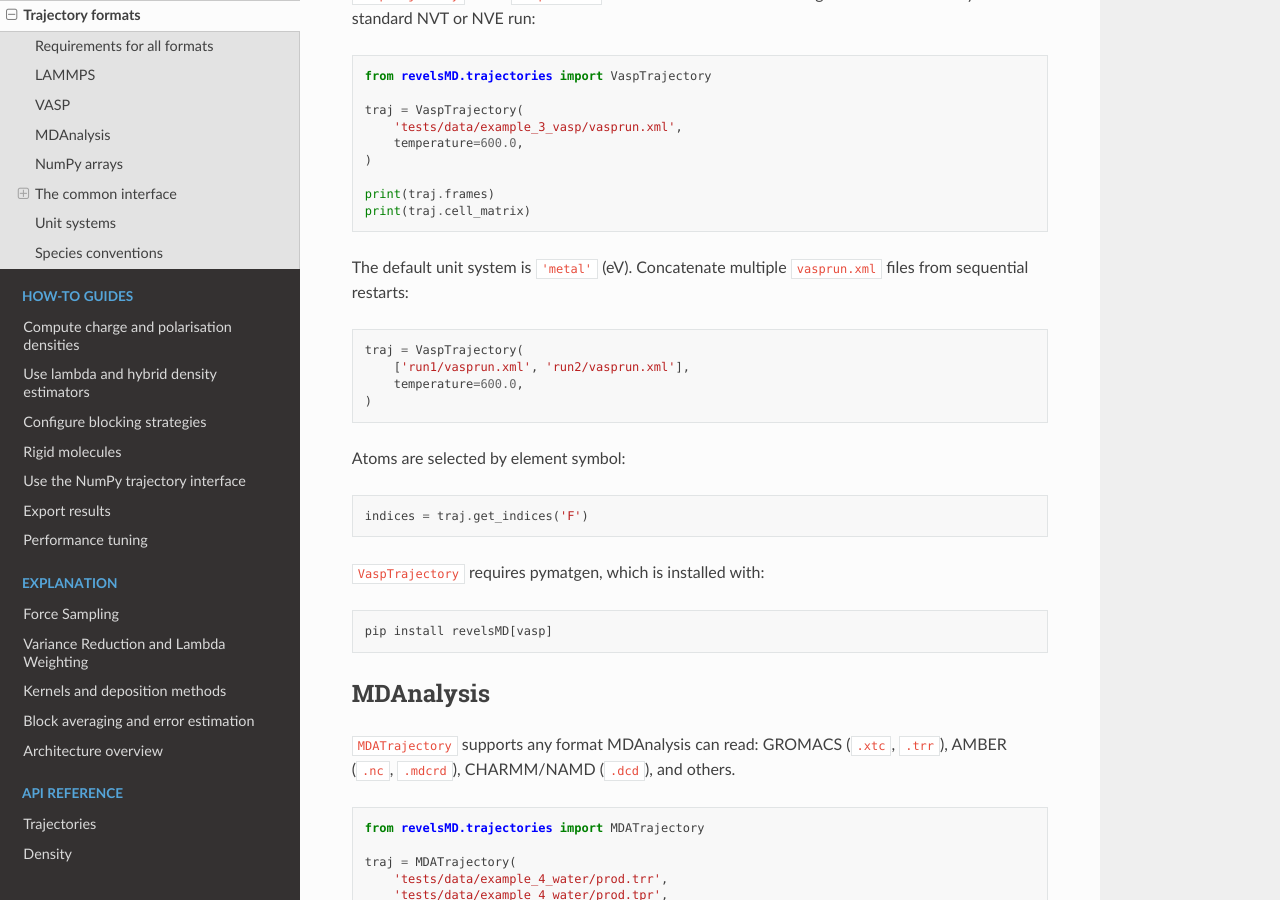
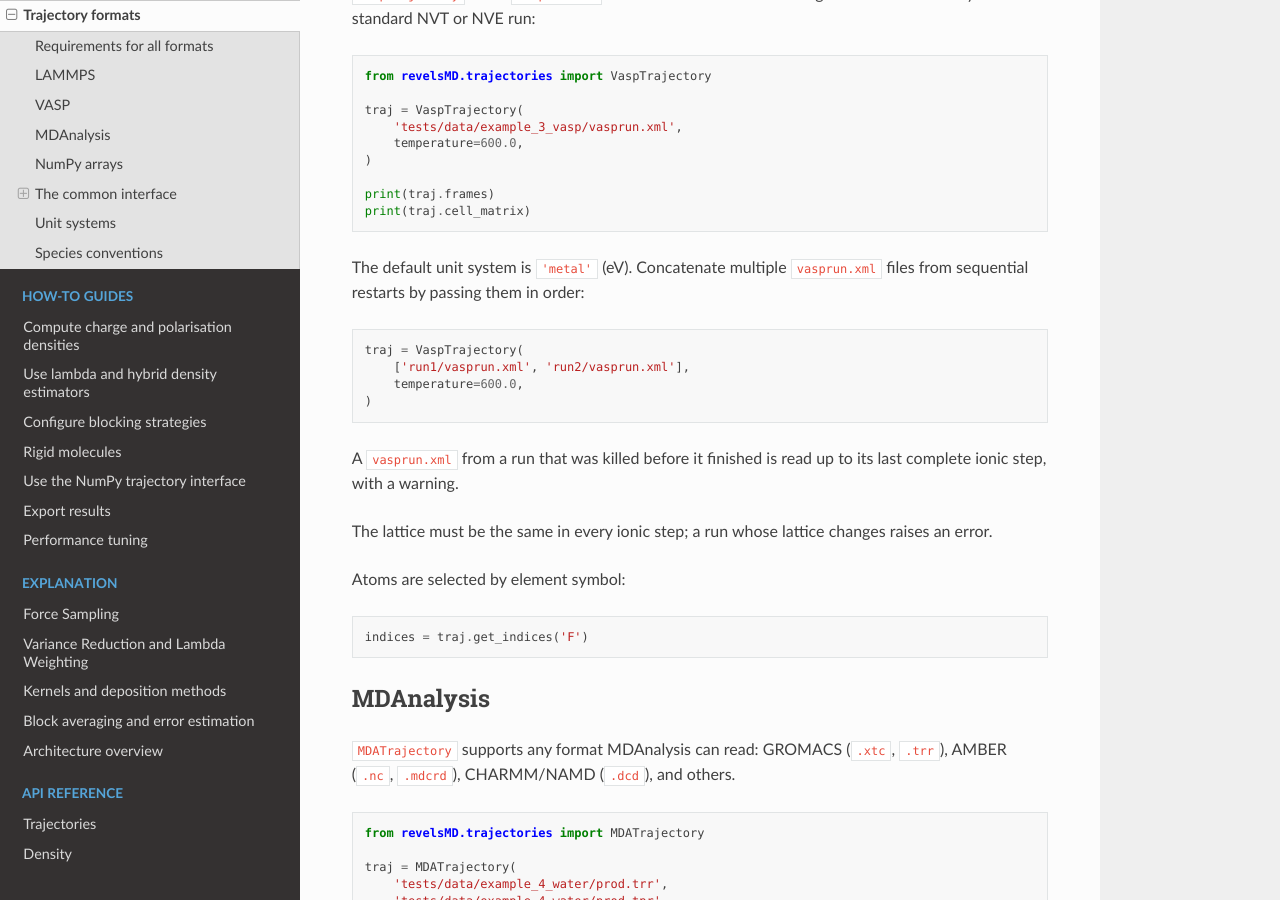
Before and after one commit to user200000/revelsmd, a Sphinx documentation site: the page built from docs/source/tutorials/trajectory-formats.md, in a window 1280 px wide and 900 px high, scrolled down 1841 px. Built offline with Sphinx 7.4.7 and the Read the Docs theme 3.1.0, drawn with Linux system fonts in a browser that asks for light colours.

Commit message:
Remove the pymatgen dependency and document VASP restarts and killed runs

````diff
--- a/docs/requirements.txt
+++ b/docs/requirements.txt
@@ -2,7 +2,6 @@ sphinx==8.1.3
 sphinx-rtd-theme==3.0.2
 numpy
 ase
-pymatgen
 scipy>=1.15
 tqdm
 lxml
--- a/docs/source/tutorials/trajectory-formats.md
+++ b/docs/source/tutorials/trajectory-formats.md
@@ -101,7 +101,7 @@ print(traj.cell_matrix)
 ```
 
 The default unit system is `'metal'` (eV). Concatenate multiple `vasprun.xml` files
-from sequential restarts:
+from sequential restarts by passing them in order:
 
 ```python
 traj = VaspTrajectory(
@@ -110,16 +110,15 @@ traj = VaspTrajectory(
 )
 ```
 
+A `vasprun.xml` from a run that was killed before it finished is read up to its
+last complete ionic step, with a warning.
+
+The lattice must be the same in every ionic step; a run whose lattice changes raises an error.
+
 Atoms are selected by element symbol:
 
 ```python
 indices = traj.get_indices('F')
-```
-
-`VaspTrajectory` requires pymatgen, which is installed with:
-
-```
-pip install revelsMD[vasp]
 ```
 
 ## MDAnalysis
--- a/pyproject.toml
+++ b/pyproject.toml
@@ -38,8 +38,7 @@ Repository = "https://github.com/user200000/revelsmd"
 
 [project.optional-dependencies]
 docs = ["sphinx", "sphinx-rtd-theme", "myst-parser"]
-test = ["pytest", "pytest-cov", "pytest-mock", "mypy", "types-tqdm", "scipy-stubs", "pymatgen", "ase"]
-vasp = ["pymatgen"]
+test = ["pytest", "pytest-cov", "pytest-mock", "mypy", "types-tqdm", "scipy-stubs", "ase"]
 
 [tool.pytest.ini_options]
 testpaths = ["tests"]
````
Also changed, not shown: docs/source/getting-started/installation.md (+0 -8 lines).
